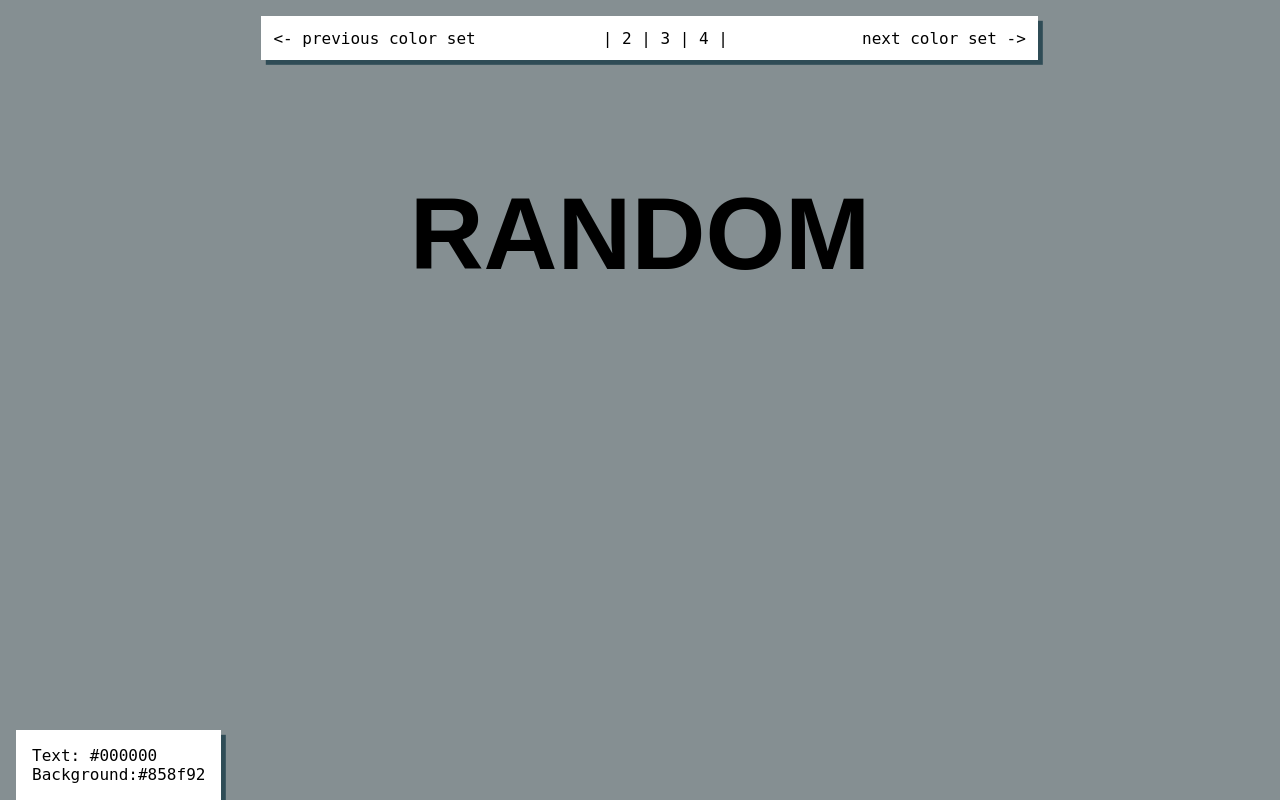
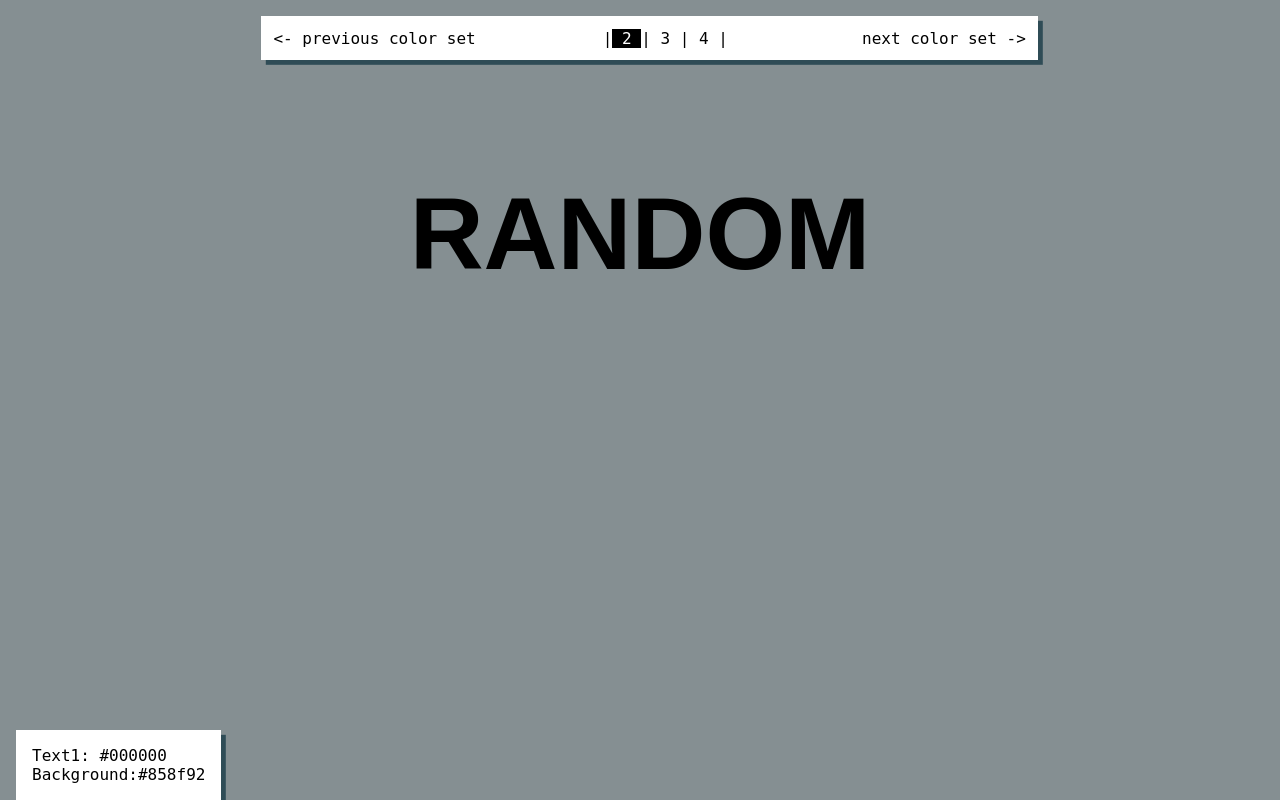
Before and after one commit to irminakacz/random_colors, a React (Create React App) app: page / in a window 1280 px wide. Built offline with nearby package versions, Linux system fonts and the light colour scheme; the HTML template or start-up script is replaced by a standard one.

Commit message:
choose number of random colors in set

```diff
--- a/src/App.js
+++ b/src/App.js
@@ -8,9 +8,10 @@ class App extends Component {
     super();
 
     this.state = {
-      textColor: "#000000",
+      numberOfColors: 2,
+      textColor: ["#000000", "#000000" ,"#000000"],
       backgroundColor: "#858f92",
-      textColorHistory: ["#000000"],
+      textColorHistory: [["#000000", "#000000" ,"#000000"]],
       backgroundColorHistory: ["#858f92"],
       index: 0
     }
@@ -20,6 +21,7 @@ class App extends Component {
       this.generateNewColorsAndAddThemToHistory.bind(this)
     this.handleGoingForward = this.handleGoingForward.bind(this);
     this.handleGoingBackward = this.handleGoingBackward.bind(this);
+    this.chooseNumberOfColors = this.chooseNumberOfColors.bind(this);
 
     window.addEventListener("keydown", this.randomize);
   }
@@ -49,8 +51,11 @@ class App extends Component {
 
 
   generateNewColorsAndAddThemToHistory() {
-    const newTextColor = this.generateRandomColor();
-    const newBackgroundColor = this.generateRandomColor();
+    let newTextColor = [];
+    newTextColor.push(this.generateRandomColor());
+    newTextColor.push(this.generateRandomColor());
+    newTextColor.push(this.generateRandomColor());
+    let newBackgroundColor = this.generateRandomColor();
 
     const newTextColorHistory = this.state.textColorHistory.slice();
     const newBackgroundColorHistory = this.state.backgroundColorHistory.slice();
@@ -113,6 +118,26 @@ class App extends Component {
     });
   }
 
+  chooseNumberOfColors(event) {
+    const clickedNumber = event.target;
+    const newNumberOfColors = clickedNumber.textContent;
+    this.highlightClickedNumber(clickedNumber);
+    this.setState({
+      numberOfColors: newNumberOfColors
+    });
+  }
+
+  highlightClickedNumber(node) {
+    const parent = node.parentNode;
+    let siblings = parent.childNodes;
+    siblings.forEach(node => {
+      if (node.className) {
+        node.className = node.className.replace("highlight", "");
+      }
+    });
+    node.className += "highlight";
+  }
+
   render() {
     return (
       <div>
@@ -120,16 +145,19 @@ class App extends Component {
         <Instructions
           handleRightArrowClick={this.handleGoingForward}
           handleLeftArrowClick={this.handleGoingBackward}
+          handleChangingColor={this.chooseNumberOfColors}
         />
 
         <Random
           backgroundColor={this.state.backgroundColor}
           textColor={this.state.textColor}
+          numberOfColors={this.state.numberOfColors}
         />
 
         <Colors
           backgroundColor={this.state.backgroundColor}
           textColor={this.state.textColor}
+          numberOfColors={this.state.numberOfColors}
         />
 
       </div>
--- a/src/Colors.js
+++ b/src/Colors.js
@@ -5,8 +5,14 @@ class Colors extends Component {
     return (
       <div id="colors" className="helper">
         <span>
-          Text: { this.props.textColor }<br />
-          Background:{ this.props.backgroundColor }
+          <span>Text1: { this.props.textColor[0] }<br /></span>
+          { this.props.numberOfColors > 2 &&
+            <span>Text2: { this.props.textColor[1] }<br /></span>
+          }
+          { this.props.numberOfColors > 3 &&
+            <span>Text3: { this.props.textColor[2] }<br /></span>
+          }
+          <span>Background:{ this.props.backgroundColor }</span>
         </span>
       </div>
     );
--- a/src/Instructions.js
+++ b/src/Instructions.js
@@ -14,11 +14,18 @@ class Instructions extends Component {
               </div>
             </td>
             <td>
-              <div id="center"> |
-                <div> 2 </div> |
-                <div> 3 </div> |
-                <div> 4 </div> |
-              </div>
+              <span id="center"> |
+                <div
+                  className="highlight"
+                  onClick={this.props.handleChangingColor}
+                > 2 </div> |
+                <div
+                  onClick={this.props.handleChangingColor}
+                > 3 </div> |
+                <div
+                  onClick={this.props.handleChangingColor}
+                > 4 </div> |
+              </span>
             </td>
             <td>
               <div id="right" onClick={this.props.handleRightArrowClick}>
@@ -40,11 +47,18 @@ class Instructions extends Component {
           </tr>
           <tr>
             <td>
-              <div id="center"> |
-                <div> 2 </div> |
-                <div> 3 </div> |
-                <div> 4 </div> |
-              </div>
+              <span id="center"> |
+                <div
+                  className="highlight"
+                  onClick={this.props.handleChangingColor}
+                > 2 </div> |
+                <div
+                  onClick={this.props.handleChangingColor}
+                > 3 </div> |
+                <div
+                  onClick={this.props.handleChangingColor}
+                > 4 </div> |
+              </span>
             </td>
           </tr>
           <tr>
--- a/src/Random.js
+++ b/src/Random.js
@@ -4,8 +4,18 @@ class Random extends Component {
   render() {
     document.body.style.backgroundColor = this.props.backgroundColor;
     return (
-      <div>
-        <p style={{ color: this.props.textColor }}>RANDOM</p>
+      <div id="text">
+        <p>
+          <span style={{ color: this.props.textColor[0] }}>RANDOM</span>
+          <br />
+          { this.props.numberOfColors > 2 &&
+            <span style={{ color: this.props.textColor[1] }}>RANDOM</span>
+          }
+          <br />
+          { this.props.numberOfColors > 3 &&
+          <span style={{ color: this.props.textColor[2] }}>RANDOM</span>
+          }
+        </p>
       </div>
     );
   }
--- a/src/index.css
+++ b/src/index.css
@@ -128,3 +128,8 @@ p {
   font-weight: bold;
   text-align: center;
 }
+
+.highlight {
+  color: white;
+  background-color: black;
+}
```
